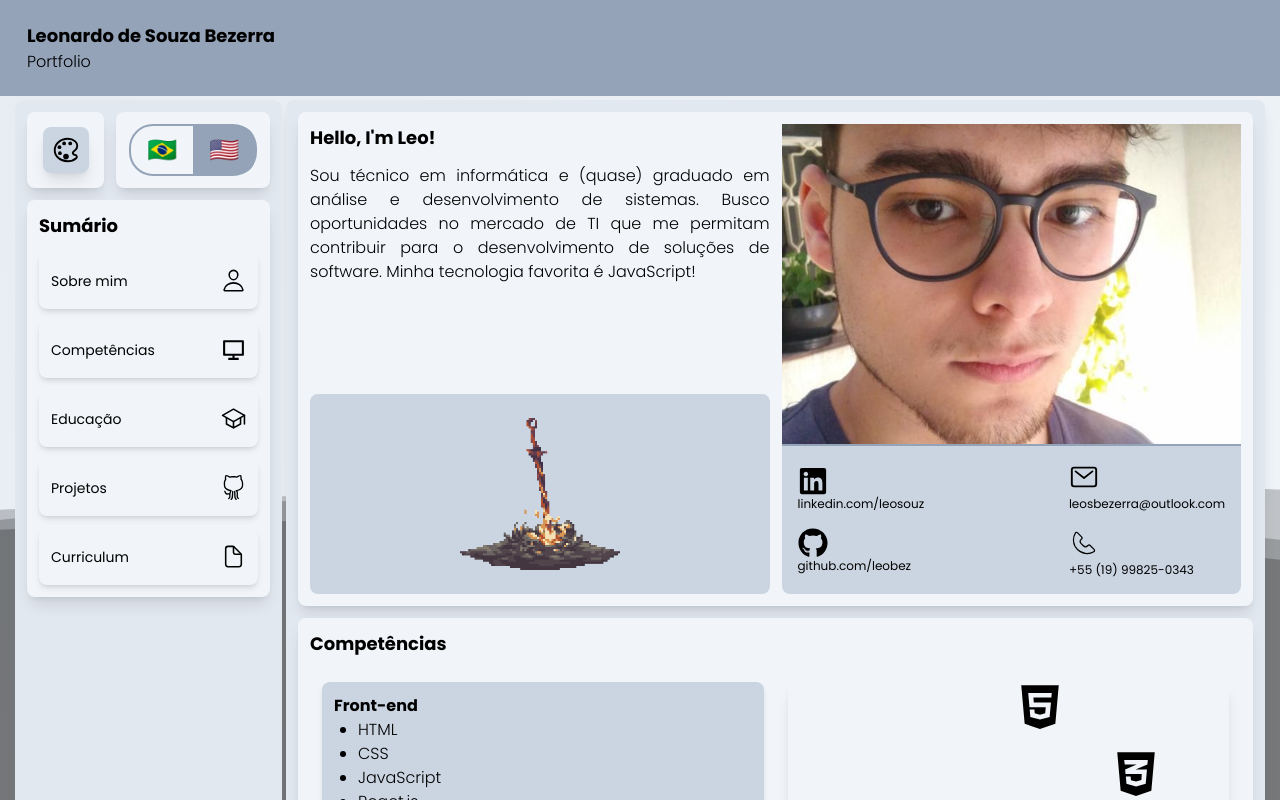
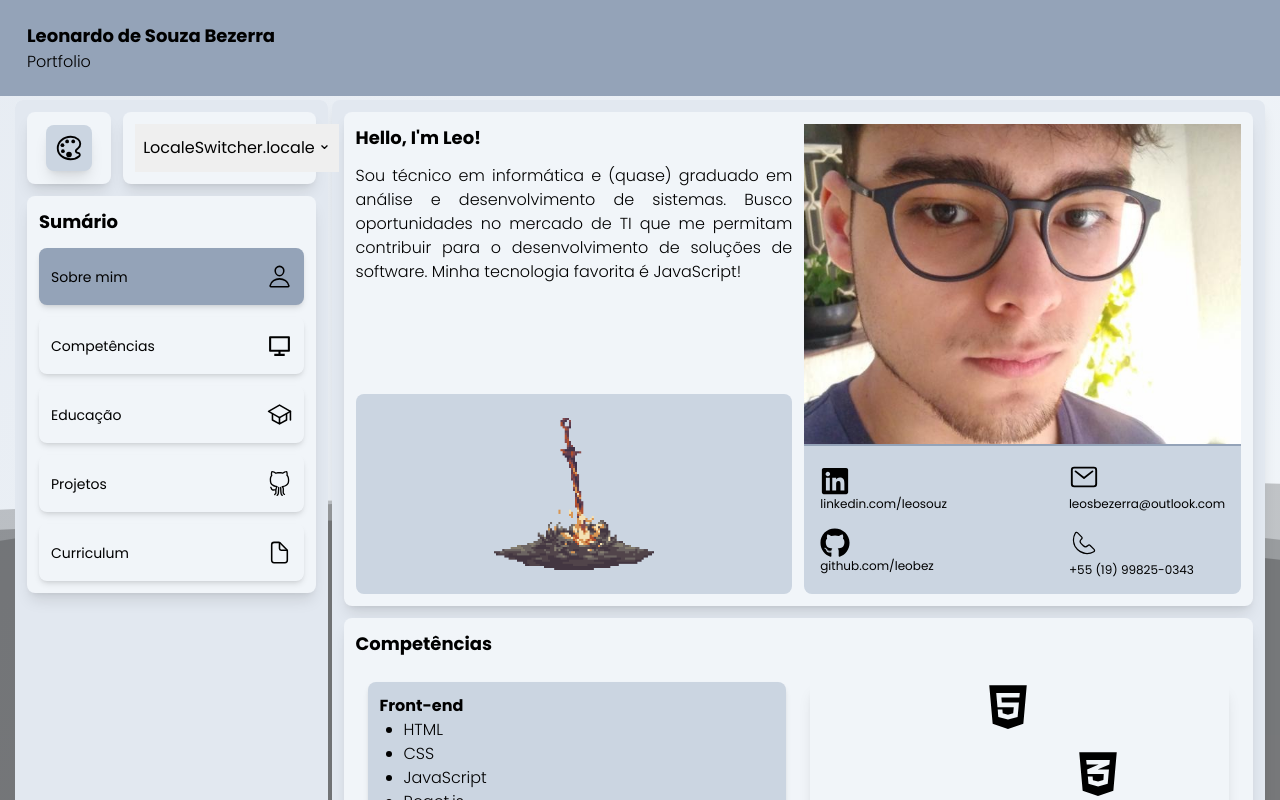
Before and after one commit to leobez/personal, a Next.js app: page /en in a window 1280 px wide. Shown: the top 800 px of the page. Built offline with nearby package versions, Linux system fonts and the light colour scheme; what tailwindcss-animated would draw is missing.

Commit message:
testing language setting

```diff
--- a/components/sidebar/LocaleSwitcher/LocaleSwitcher.tsx
+++ b/components/sidebar/LocaleSwitcher/LocaleSwitcher.tsx
@@ -1,56 +1,23 @@
-import { useLocale } from "next-intl";
-import { useRouter } from "next/navigation";
+import {useLocale, useTranslations} from 'next-intl';
+import {locales} from '@/config';
 
-export default function LangSwitcher() {
+// A Client Component that registers an event listener for
+// the `change` event of the select, uses `useRouter`
+// to change the locale and uses `useTransition` to display
+// a loading state during the transition.
+import LocaleSwitcherSelect from './LocaleSwitcherSelect';
 
+export default function LocaleSwitcher() {
+  const t = useTranslations('LocaleSwitcher');
+  const locale = useLocale();
 
-    const router = useRouter()
-    const locale = useLocale()
-
-    const updateLang = (e:any):void => {
-        e.preventDefault()
-        router.push(`/${e.target.id}`)
-    }
-
-    return (
-        <div className="w-fit">
-
-            {locale === 'en' &&
-                <div className="flex rounded-3xl border-2 border-color04 ">
-
-                    <div className="w-1/2 overflow-x-hidden hover:opacity-60">
-                        <button onClick={(e) => updateLang(e)} id="pt" className="py-2 px-4 text-2xl">
-                            {"\u{1F1E7}\u{1F1F7}"} {/* BR */}
-                        </button>
-                    </div>
-
-                    <div className="w-1/2 overflow-x-hidden">
-                        <button className="py-2 px-4 text-2xl bg-color04 rounded-r-2xl" disabled>
-                            {"\u{1F1FA}\u{1F1F8}"} {/* ENG */}
-                        </button>
-                    </div>
-
-                </div>
-            }
-
-            {locale === 'pt' &&
-                <div className="flex rounded-3xl border-2 border-color04">
-
-                    <div className="w-1/2 overflow-x-hidden">
-                        <button className="py-2 px-4 text-2xl bg-color04 rounded-l-2xl" disabled>
-                            {"\u{1F1E7}\u{1F1F7}"} {/* BR */}
-                        </button>
-                    </div>
-
-                    <div className="w-1/2 overflow-x-hidden hover:opacity-60">
-                        <button onClick={(e) => updateLang(e)} id="en" className="py-2 px-4 text-2xl">
-                            {"\u{1F1FA}\u{1F1F8}"} {/* ENG */}
-                        </button>
-                    </div>
-
-                </div>
-            }
-
-        </div>
-    )
+  return (
+    <LocaleSwitcherSelect defaultValue={locale} label={t('label')}>
+      {locales.map((cur) => (
+        <option key={cur} value={cur}>
+          {t('locale', {locale: cur})}
+        </option>
+      ))}
+    </LocaleSwitcherSelect>
+  );
 }
--- /dev/null
+++ b/components/sidebar/LocaleSwitcher/LocaleSwitcher11.tsx
@@ -0,0 +1,59 @@
+import { useLocale } from "next-intl";
+import { useRouter } from "@/navigation";
+import { locales } from '@/config'
+
+export default function LangSwitcher() {
+
+    const router = useRouter()
+    const locale = useLocale()
+
+    const updateLang = (e:any):void => {
+        e.preventDefault()
+
+        const newLocale:string = e.target.id
+
+        router.push(`/`, {locale: `${newLocale}`})
+    }
+
+    return (
+        <div className="w-fit">
+
+            {locale === 'en' &&
+                <div className="flex rounded-3xl border-2 border-color04 ">
+
+                    <div className="w-1/2 overflow-x-hidden hover:opacity-60">
+                        <button onClick={(e) => updateLang(e)} id="pt" className="py-2 px-4 text-2xl">
+                            {"\u{1F1E7}\u{1F1F7}"} {/* BR */}
+                        </button>
+                    </div>
+
+                    <div className="w-1/2 overflow-x-hidden">
+                        <button className="py-2 px-4 text-2xl bg-color04 rounded-r-2xl" disabled>
+                            {"\u{1F1FA}\u{1F1F8}"} {/* ENG */}
+                        </button>
+                    </div>
+
+                </div>
+            }
+
+            {locale === 'pt' &&
+                <div className="flex rounded-3xl border-2 border-color04">
+
+                    <div className="w-1/2 overflow-x-hidden">
+                        <button className="py-2 px-4 text-2xl bg-color04 rounded-l-2xl" disabled>
+                            {"\u{1F1E7}\u{1F1F7}"} {/* BR */}
+                        </button>
+                    </div>
+
+                    <div className="w-1/2 overflow-x-hidden hover:opacity-60">
+                        <button onClick={(e) => updateLang(e)} id="en" className="py-2 px-4 text-2xl">
+                            {"\u{1F1FA}\u{1F1F8}"} {/* ENG */}
+                        </button>
+                    </div>
+
+                </div>
+            }
+
+        </div>
+    )
+}
--- /dev/null
+++ b/components/sidebar/LocaleSwitcher/LocaleSwitcherSelect.tsx
@@ -0,0 +1,56 @@
+'use client';
+
+import {useParams} from 'next/navigation';
+import {ChangeEvent, ReactNode, useTransition} from 'react';
+import {useRouter, usePathname} from '@/navigation';
+
+type Props = {
+  children: ReactNode;
+  defaultValue: string;
+  label: string;
+};
+
+export default function LocaleSwitcherSelect({
+  children,
+  defaultValue,
+  label
+}: Props) {
+
+  const router = useRouter();
+  const [isPending, startTransition] = useTransition();
+  const pathname = usePathname();
+  const params = useParams();
+
+  function onSelectChange(event: ChangeEvent<HTMLSelectElement>) {
+    const nextLocale = event.target.value;
+    startTransition(() => {
+      router.replace(
+        // @ts-expect-error -- TypeScript will validate that only known `params`
+        // are used in combination with a given `pathname`. Since the two will
+        // always match for the current route, we can skip runtime checks.
+        {pathname, params},
+        {locale: nextLocale}
+      );
+    });
+  }
+
+  return (
+    <label
+      className={`relative text-gray-400 ${isPending ? 'transition-opacity [&:disabled]:opacity-30' : ''}`}>
+
+      <p className="sr-only">{label}</p>
+
+      <select
+        className="inline-flex appearance-none bg-transparent py-3 pl-2 pr-6"
+        defaultValue={defaultValue}
+        disabled={isPending}
+        onChange={onSelectChange}
+      >
+
+        {children}
+
+      </select>
+      <span className="pointer-events-none absolute right-2 top-[8px]">⌄</span>
+    </label>
+  );
+}
--- a/components/sidebar/Sidebar.tsx
+++ b/components/sidebar/Sidebar.tsx
@@ -1,28 +1,8 @@
-'use client'
-
-import { useEffect, useRef, useState } from "react";
-import LangSwitcher from "./LocaleSwitcher/LocaleSwitcher";
+import LocaleSwitcher from "./LocaleSwitcher/LocaleSwitcher";
 import ThemeSelector from "./ThemeSelector";
-import { IoColorPaletteOutline } from "react-icons/io5";
 import Summary from "./Summary";
 
 export default function Sidebar() {
-
-    const [mounted, setMounted] = useState<boolean>(false)
-
-    useEffect(() => {
-        setMounted(true)
-    }, [])
-
-    const themeSelectorRef:any = useRef()
-
-    const toggleThemeSelector = ():void => {
-        themeSelectorRef.current.classList.toggle('hidden')
-     }
-
-
-    if (!mounted) return;
-
 
     return (
         <div className="flex flex-col gap-3 bg-color02 p-3 rounded-lg h-full">
@@ -30,27 +10,11 @@ export default function Sidebar() {
             <div className="flex gap-3 w-full">
 
                 {/* THEME SELECTOR */}
-                <div className="shadow-lg rounded-lg bg-color01 p-3 w-1/3 flex flex-col items-center justify-center">
-
-                    <button className="rounded-lg shadow-lg p-2 bg-color03 duration-200 hover:bg-color04" onClick={toggleThemeSelector}>
-                        <IoColorPaletteOutline size={30}/>
-                    </button>
-
-                    <div className="relative self-start">
-                        <div className="absolute w-fit top-0 left-0 flex flex-col gap-3 bg-color04 p-3 rounded-lg shadow-lg mt-1 animate-fade-right animate-duration-200 hidden" ref={themeSelectorRef}>
-                            <p className="font-bold text-sm">
-                                Select a color theme
-                            </p>
-                            <ThemeSelector/>
-                        </div>
-                    </div>
-
-
-                </div>
+                <ThemeSelector/>
 
                 {/* LANG SELECTOR */}
                 <div className="shadow-lg rounded-lg bg-color01 p-3 w-2/3 grid place-items-center">
-                    <LangSwitcher/>
+                    <LocaleSwitcher/>
                 </div>
 
             </div>
--- a/components/sidebar/ThemeSelector.tsx
+++ b/components/sidebar/ThemeSelector.tsx
@@ -1,6 +1,7 @@
 'use client'
 
-import { useEffect, useState } from "react";
+import { useEffect, useRef, useState } from "react";
+import { IoColorPaletteOutline } from "react-icons/io5";
 
 const darkColors:string[] = [
     'neutralDark',
@@ -24,6 +25,12 @@ export default function ThemeSelector() {
 
     const [mounted, setMounted] = useState<boolean>(false)
     const [currentTheme, setCurrentTheme] = useState<string|null>('')
+
+    const themeSelectorRef:any = useRef()
+
+    const toggleThemeSelector = ():void => {
+        themeSelectorRef.current.classList.toggle('hidden')
+     }
 
     useEffect(() => {
 
@@ -78,6 +85,16 @@ export default function ThemeSelector() {
     if (!mounted) return;
 
     return (
+        <div className="shadow-lg rounded-lg bg-color01 p-3 w-1/3 flex flex-col items-center justify-center">
+            <button className="rounded-lg shadow-lg p-2 bg-color03 duration-200 hover:bg-color04" onClick={toggleThemeSelector}>
+                <IoColorPaletteOutline size={30}/>
+            </button>
+
+            <div className="relative self-start">
+                <div className="absolute w-fit top-0 left-0 flex flex-col gap-3 bg-color04 p-3 rounded-lg shadow-lg mt-1 animate-fade-right animate-duration-200 hidden" ref={themeSelectorRef}>
+                    <p className="font-bold text-sm">
+                        Select a color theme
+                    </p>
                     <div className="flex flex-col gap-3">
 
                         <div className="flex gap-1">
@@ -97,5 +114,8 @@ export default function ThemeSelector() {
                         </div>
 
                     </div>
+                </div>
+            </div>
+        </div>
     )
 }
--- /dev/null
+++ b/config.ts
@@ -0,0 +1,19 @@
+import {Pathnames, LocalePrefix} from 'next-intl/routing';
+
+export const defaultLocale = 'pt' as const;
+export const locales = ['pt', 'en'] as const;
+
+export const pathnames: Pathnames<typeof locales> = {
+  '/': '/',
+  '/pathnames': {
+    pt: '/pathnames',
+    en: '/pathnames'
+  }
+};
+
+export const localePrefix: LocalePrefix<typeof locales> = 'always';
+
+export const port = process.env.PORT || 3000;
+export const host = process.env.VERCEL_URL
+  ? `https://${process.env.VERCEL_URL}`
+  : `http://localhost:${port}`;
--- a/i18n.ts
+++ b/i18n.ts
@@ -1,14 +1,17 @@
 import {notFound} from 'next/navigation';
 import {getRequestConfig} from 'next-intl/server';
-
-// Can be imported from a shared config
-const locales = ['pt', 'en'];
+import {locales} from './config';
 
 export default getRequestConfig(async ({locale}) => {
   // Validate that the incoming `locale` parameter is valid
   if (!locales.includes(locale as any)) notFound();
 
   return {
-    messages: (await import(`./public/locales/${locale}/common.json`)).default
+    messages: (
+      await (locale === 'pt'
+        ? // When using Turbopack, this will enable HMR for `en`
+          import('./public/locales/pt/common.json')
+        : import(`./public/locales/${locale}/common.json`))
+    ).default
   };
 });
--- /dev/null
+++ b/navigation.ts
@@ -0,0 +1,9 @@
+import {createLocalizedPathnamesNavigation} from 'next-intl/navigation';
+import {locales, pathnames, localePrefix} from './config';
+
+export const {Link, getPathname, redirect, usePathname, useRouter} =
+  createLocalizedPathnamesNavigation({
+    locales,
+    pathnames,
+    localePrefix
+});
```
Also changed, not shown: app/[locale]/layout.tsx (+7 -3 lines), middleware.ts (+17 -7 lines). Lines whose indentation alone changed are shown as unchanged.
